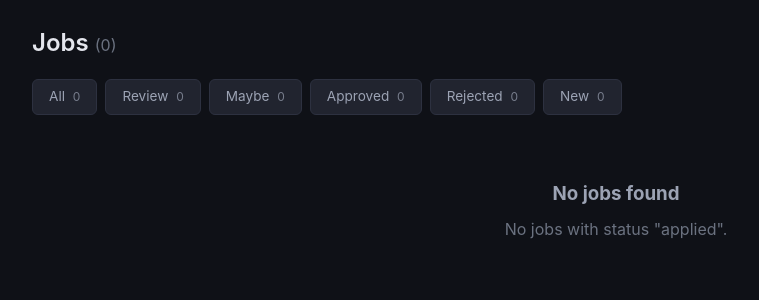
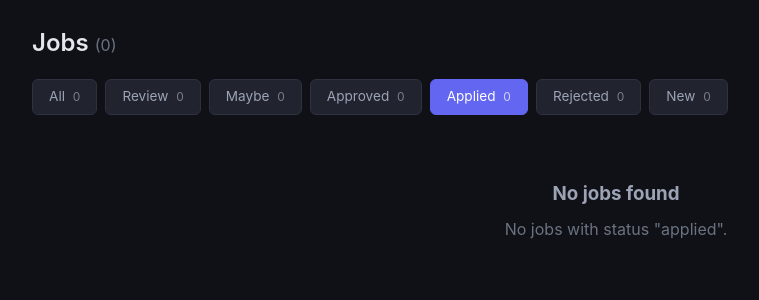
Before and after one commit to mansaJones/job-agent, a FastAPI app: page /jobs?status=applied in a window 1280 px wide. Shown: the part 53-353 px from the top of the page, without its empty margins (24-783 px from the left). Run offline with FastAPI, Linux system fonts and the light colour scheme; some libraries are stand-ins or nearby versions.

Commit message:
adding dashboard button functionality

```diff
--- a/app/dashboard/main.py
+++ b/app/dashboard/main.py
@@ -256,7 +256,7 @@
     if not job:
         raise HTTPException(status_code=404, detail="Job not found")
 
-    if body.decision not in ("approved", "rejected", "maybe"):
+    if body.decision not in ("approved", "rejected", "maybe", "applied"):
         raise HTTPException(status_code=400, detail="Invalid decision")
 
     record = DecisionRecord(
@@ -268,13 +268,18 @@
 
     logger.info("Decision: job #%d → %s", job_id, body.decision)
 
-    # If HTMX, return the updated badge partial
     if request.headers.get("HX-Request"):
-        job_data = await db.get_job_with_evaluation(job_id)
-        return templates.TemplateResponse("partials/decision_badge.html", {
-            "request": request,
-            "job": job_data,
-        })
+        # If the request came from the job detail page (decision-area),
+        # return the updated badge partial
+        hx_target = request.headers.get("HX-Target", "")
+        if hx_target == "decision-area":
+            job_data = await db.get_job_with_evaluation(job_id)
+            return templates.TemplateResponse("partials/decision_badge.html", {
+                "request": request,
+                "job": job_data,
+            })
+        # If from the job table row, return empty string to remove the row
+        return HTMLResponse("")
 
     return {"status": "ok", "job_id": job_id, "decision": body.decision}
 
--- a/app/dashboard/static/style.css
+++ b/app/dashboard/static/style.css
@@ -251,6 +251,20 @@
 .btn-yellow:hover { background: var(--yellow); color: #000; }
 .btn-red { background: var(--red-bg); color: var(--red); border: 1px solid var(--red); }
 .btn-red:hover { background: var(--red); color: white; }
+.btn-blue { background: var(--blue-bg); color: var(--blue); border: 1px solid var(--blue); }
+.btn-blue:hover { background: var(--blue); color: white; }
+.btn-xs { padding: 0.15rem 0.5rem; font-size: 0.75rem; line-height: 1.2; min-width: 1.5rem; }
+
+/* Action buttons in job table rows */
+.action-buttons {
+    display: flex;
+    gap: 0.25rem;
+    flex-wrap: nowrap;
+    white-space: nowrap;
+}
+
+/* Fade out row on HTMX swap */
+tr.htmx-swapping { opacity: 0; transition: opacity 0.3s ease-out; }
 .btn-ghost {
     background: transparent;
     color: var(--text-secondary);
--- a/app/dashboard/templates/jobs.html
+++ b/app/dashboard/templates/jobs.html
@@ -36,6 +36,13 @@
        hx-push-url="true">
         Approved <span class="count">{{ stats.get('approved', 0) }}</span>
     </a>
+    <a href="/jobs?status=applied"
+       class="filter-tab {% if current_status == 'applied' %}active{% endif %}"
+       hx-get="/jobs?status=applied"
+       hx-target="#job-list"
+       hx-push-url="true">
+        Applied <span class="count">{{ stats.get('applied', 0) }}</span>
+    </a>
     <a href="/jobs?status=rejected"
        class="filter-tab {% if current_status == 'rejected' %}active{% endif %}"
        hx-get="/jobs?status=rejected"
--- a/app/dashboard/templates/partials/job_table.html
+++ b/app/dashboard/templates/partials/job_table.html
@@ -10,12 +10,12 @@
                     <th>Salary</th>
                     <th>Score</th>
                     <th>Status</th>
-                    <th>Reason</th>
+                    <th>Actions</th>
                 </tr>
             </thead>
             <tbody>
                 {% for job in jobs %}
-                <tr>
+                <tr id="job-row-{{ job.id }}">
                     <td><a href="/jobs/{{ job.id }}" class="job-title-link">{{ job.title }}</a></td>
                     <td class="company-text">{{ job.company or 'N/A' }}</td>
                     <td>{{ job.location or 'N/A' }}</td>
@@ -42,8 +42,39 @@
                         <span class="badge badge-neutral">{{ job.status }}</span>
                         {% endif %}
                     </td>
-                    <td class="reason-text" title="{{ job.rejection_reason or '' }}">
-                        {{ (job.rejection_reason or '')[:50] }}
+                    <td class="action-buttons">
+                        {% if job.status != 'approved' %}
+                        <button class="btn btn-green btn-xs"
+                                hx-post="/api/jobs/{{ job.id }}/decide"
+                                hx-vals='{"decision": "approved", "notes": ""}'
+                                hx-target="#job-row-{{ job.id }}"
+                                hx-swap="outerHTML swap:0.3s"
+                                title="Approve">&#10003;</button>
+                        {% endif %}
+                        {% if job.status != 'maybe' %}
+                        <button class="btn btn-yellow btn-xs"
+                                hx-post="/api/jobs/{{ job.id }}/decide"
+                                hx-vals='{"decision": "maybe", "notes": ""}'
+                                hx-target="#job-row-{{ job.id }}"
+                                hx-swap="outerHTML swap:0.3s"
+                                title="Maybe">?</button>
+                        {% endif %}
+                        {% if job.status != 'rejected' %}
+                        <button class="btn btn-red btn-xs"
+                                hx-post="/api/jobs/{{ job.id }}/decide"
+                                hx-vals='{"decision": "rejected", "notes": ""}'
+                                hx-target="#job-row-{{ job.id }}"
+                                hx-swap="outerHTML swap:0.3s"
+                                title="Reject">&#10007;</button>
+                        {% endif %}
+                        {% if job.status != 'applied' %}
+                        <button class="btn btn-blue btn-xs"
+                                hx-post="/api/jobs/{{ job.id }}/decide"
+                                hx-vals='{"decision": "applied", "notes": ""}'
+                                hx-target="#job-row-{{ job.id }}"
+                                hx-swap="outerHTML swap:0.3s"
+                                title="Applied">&#9993;</button>
+                        {% endif %}
                     </td>
                 </tr>
                 {% endfor %}
--- a/app/database.py
+++ b/app/database.py
@@ -355,7 +355,7 @@
         await self.conn.commit()
 
         # Also update the job status to match the decision
-        status_map = {"approved": "approved", "rejected": "rejected", "maybe": "evaluated"}
+        status_map = {"approved": "approved", "rejected": "rejected", "maybe": "maybe", "applied": "applied"}
         new_status = status_map.get(decision.decision, decision.decision)
         await self.update_job_status(decision.job_id, new_status)
 
```
Also changed, not shown: app/dashboard/templates/partials/decision_badge.html (+20 -5 lines).
